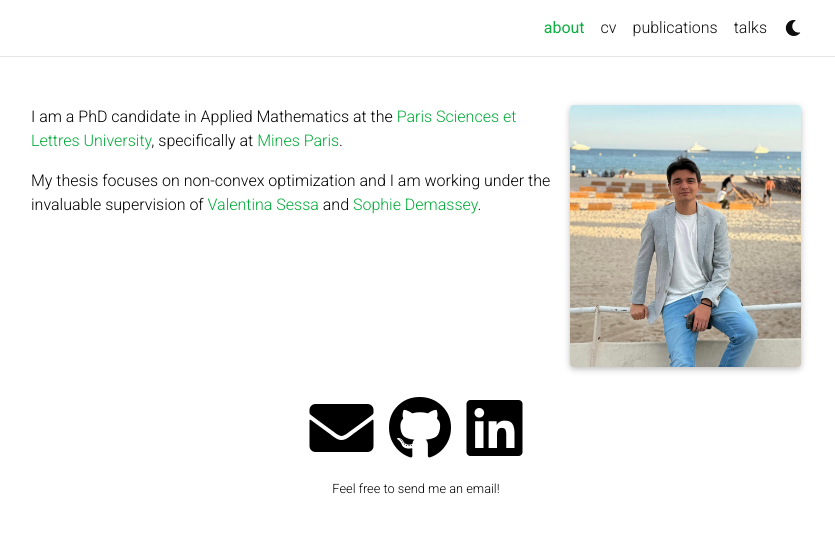
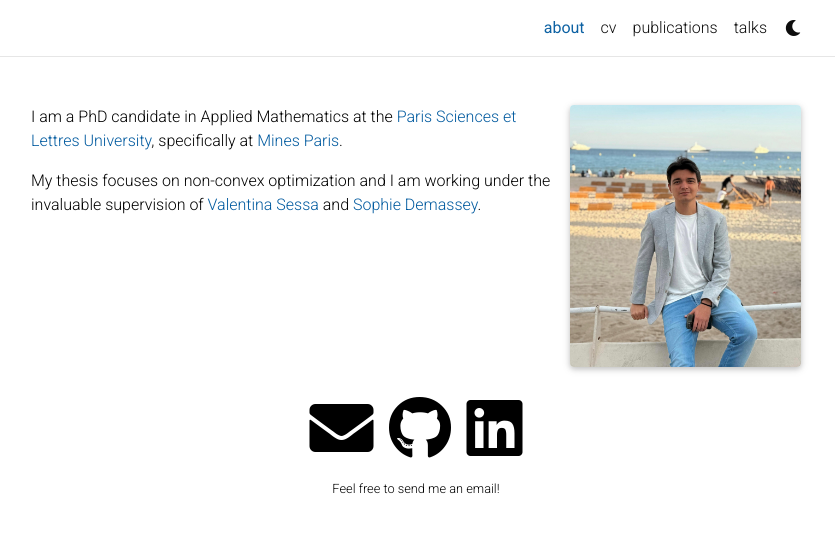
Before and after one commit to antoniosasaki/antoniosasaki.github.io, a Jekyll site: the page built from _pages/about.md, in a window 1280 px wide. Shown: the top 533 px of the page, without its empty margins (224-1059 px from the left). Built offline with Jekyll 4.4.1, drawn with Linux system fonts in a browser that asks for light colours; full-size pictures stand in for the smaller copies a plugin makes; comment, search, counter and statistics services are not loaded; a style sheet for code colours, icons or effects is not loaded.

Commit message:
Refactor theme colors in _themes.scss
Updated theme colors for light and dark modes.

```diff
--- a/_sass/_themes.scss
+++ b/_sass/_themes.scss
@@ -1,4 +1,4 @@
-/*******************************************************************************
+/******************************************************************************
  * Themes
  ******************************************************************************/
 
@@ -7,27 +7,32 @@
   --global-code-bg-color: #{$code-bg-color-light};
   --global-text-color: #{$black-color};
   --global-text-color-light: #{$grey-color};
-  --global-theme-color: #{$green-color};
-  --global-hover-color: #{$green-color};
+
+  /* Mines Paris blue */
+  --global-theme-color: #005A9F;
+  --global-hover-color: #005A9F;
+
   --global-footer-bg-color: #{$grey-color-dark};
   --global-footer-text-color: #{$grey-color-light};
   --global-footer-link-color: #{$white-color};
   --global-distill-app-color: #{$grey-color};
-  --global-divider-color: rgba(0,0,0,.1);
+  --global-divider-color: rgba(0, 0, 0, 0.1);
   --global-card-bg-color: #{$white-color};
 
   .fa-sun {
-    display : none;
+    display: none;
   }
+
   .fa-moon {
     padding-left: 10px;
     padding-top: 12px;
-    display : block;
+    display: block;
   }
 
   .repo-img-light {
     display: block;
   }
+
   .repo-img-dark {
     display: none;
   }
@@ -38,8 +43,11 @@
   --global-code-bg-color: #{$code-bg-color-dark};
   --global-text-color: #{$grey-color-light};
   --global-text-color-light: #{$grey-color-light};
-  --global-theme-color: #{$cyan-color};
-  --global-hover-color: #{$cyan-color};
+
+  /* lighter blue for readability in dark mode */
+  --global-theme-color: #4FA3E3;
+  --global-hover-color: #4FA3E3;
+
   --global-footer-bg-color: #{$grey-color-light};
   --global-footer-text-color: #{$grey-color-dark};
   --global-footer-link-color: #{$black-color};
@@ -50,15 +58,17 @@
   .fa-sun {
     padding-left: 10px;
     padding-top: 12px;
-    display : block;
+    display: block;
   }
+
   .fa-moon {
-    display : none;
+    display: none;
   }
 
   .repo-img-light {
     display: none;
   }
+
   .repo-img-dark {
     display: block;
   }
```
